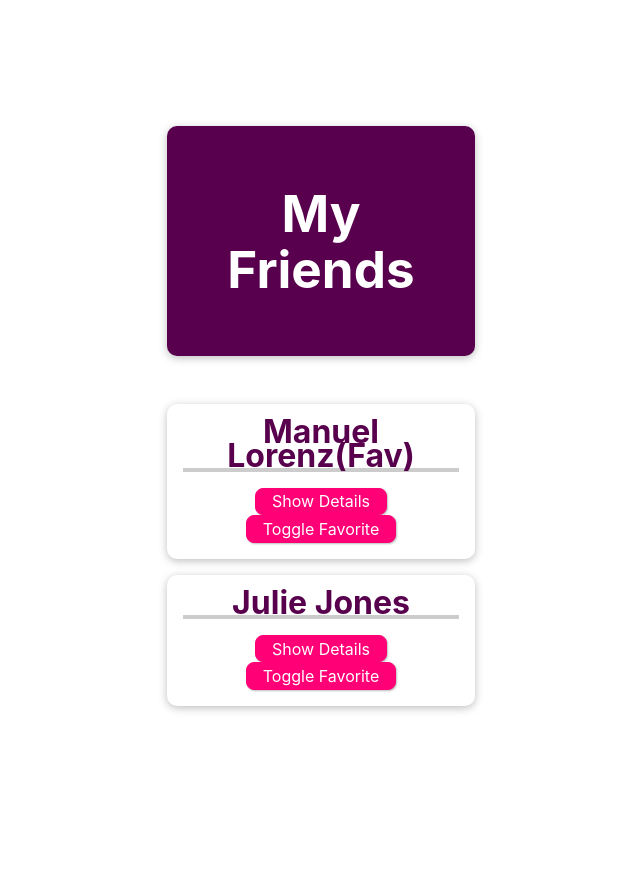
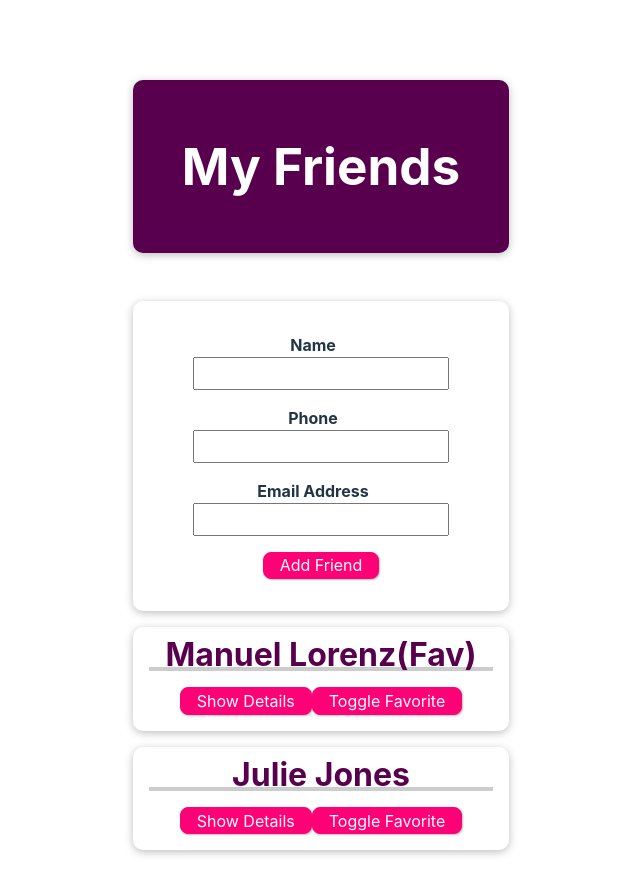
Before and after one commit to bibektimilsina000/learning_vue, a Vue app in the folder componentCommuincation/: page / in a window 1280 px wide. Shown: the top 894 px of the page, without its empty margins (319-959 px from the left). Before the commit the page ends 800 px from the top, so only its background shows below. Built offline with nearby package versions, Linux system fonts and the light colour scheme.

Commit message:
new comp using costum event

```diff
--- a/componentCommuincation/src/App.vue
+++ b/componentCommuincation/src/App.vue
@@ -3,6 +3,7 @@
     <header>
       <h1>My Friends</h1>
     </header>
+    <NewFriend @add-friends="addFrnd"></NewFriend>
     <ul>
       <friend-contact
         v-for="friend in friends"
@@ -19,7 +20,11 @@
 </template>
 
 <script>
+import NewFriend from "./components/NewFriend.vue";
 export default {
+  components: {
+    NewFriend,
+  },
   data() {
     return {
       friends: [
@@ -44,6 +49,18 @@ export default {
     toggleFav(id) {
       const find_frnd = this.friends.find((friend) => friend.id == id);
       find_frnd.isfavorite = !find_frnd.isfavorite;
+    },
+    addFrnd(frndData) {
+      const newFrnd = {
+        id: new Date().toISOString(),
+        name: frndData.name,
+        phone: frndData.phone,
+        email: frndData.email,
+
+        isfavorite: false,
+      };
+
+      this.friends.push(newFrnd);
     },
   },
 };
@@ -75,14 +92,15 @@ header {
   padding: 0;
   list-style: none;
 }
-#app li {
+#app li,
+#app form {
   box-shadow: 0 2px 8px rgba(0, 0, 0, 0.26);
   margin: 1rem auto;
   border-radius: 10px;
   padding: 1rem;
   text-align: center;
   width: 90%;
-  max-width: 40rem;
+  max-width: 100;
 }
 #app h2 {
   font-size: 2rem;
@@ -105,4 +123,17 @@ header {
   border-color: #ec3169;
   box-shadow: 1px 1px 4px rgba(0, 0, 0, 0.26);
 }
+#app input {
+  font: inherit;
+  padding: 0.15rem;
+}
+#app label {
+  font-weight: bold;
+  margin-right: 1rem;
+  width: 7rem;
+  display: inline-block;
+}
+#app form div {
+  margin: 1rem 0;
+}
 </style>
--- /dev/null
+++ b/componentCommuincation/src/components/NewFriend.vue
@@ -0,0 +1,47 @@
+<template>
+  <form @submit.prevent="addFrnd">
+    <div>
+      <label for="">Name</label>
+      <input type="text" v-model="name" />
+    </div>
+    <div>
+      <label for="">Phone</label>
+      <input type="tel" v-model="phone" />
+    </div>
+    <div>
+      <label for=""> Email Address </label>
+      <input type="email" v-model="email" />
+    </div>
+    <div>
+      <button>Add Friend</button>
+    </div>
+  </form>
+</template>
+
+<script>
+export default {
+  name: "NewFriend",
+  emits: ["add-friends"],
+  data() {
+    return {
+      name: "",
+      phone: "",
+      email: "",
+    };
+  },
+
+  methods: {
+    addFrnd() {
+      const friendData = {
+        name: this.name,
+        phone: this.phone,
+        email: this.email,
+      };
+
+      this.$emit("add-friends", friendData);
+    },
+  },
+};
+</script>
+
+<style></style>
```
